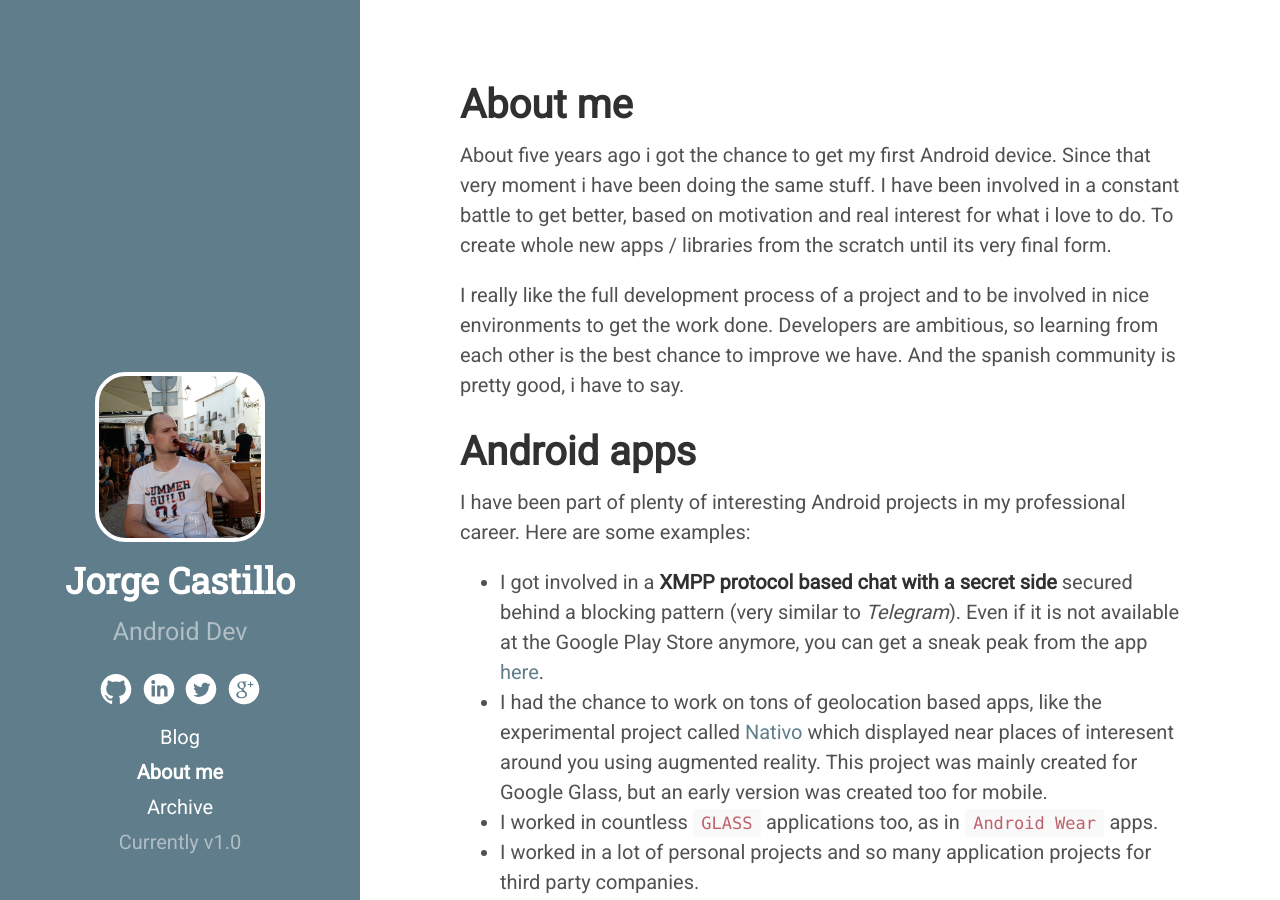
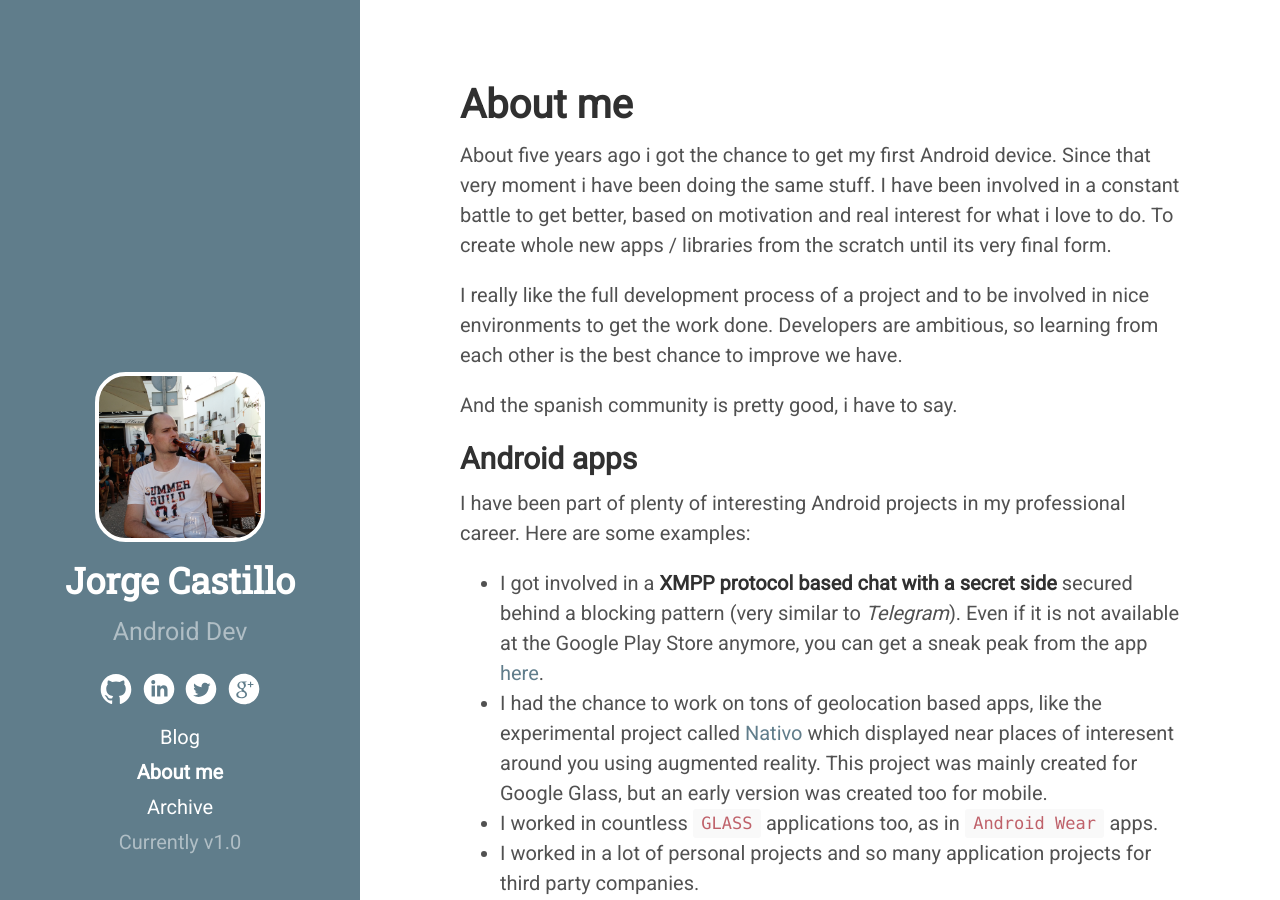
Before and after one commit to raja-ar/jorgecastilloprz.github.io, a Jekyll site: the page built from about.md, in a window 1280 px wide and 900 px high. Built offline with Jekyll 4.4.1, drawn with Linux system fonts in a browser that asks for light colours; Markdown is read by kramdown in place of the engine named in the settings.

```diff
--- a/about.md
+++ b/about.md
@@ -10,19 +10,21 @@ final form.
 
 I really like the full development process of a project and to be involved in nice environments to get
 the work done. Developers are ambitious, so learning from each other is the best chance to improve we have.
+
 And the spanish community is pretty good, i have to say.
 
 
-# Android apps
+## Android apps
 
 I have been part of plenty of interesting Android projects in my professional career. Here are some examples:
-*  I got involved in a **XMPP protocol based chat with a secret side** secured behind a blocking pattern (very similar to *Telegram*). Even if it is not available at the Google Play Store anymore, you can get a sneak peak from the app [here](http://www.droiders.com/es/tag/enjoystr-es/).
+
+* I got involved in a **XMPP protocol based chat with a secret side** secured behind a blocking pattern (very similar to *Telegram*). Even if it is not available at the Google Play Store anymore, you can get a sneak peak from the app [here](http://www.droiders.com/es/tag/enjoystr-es/).
 * I had the chance to work on tons of geolocation based apps, like the experimental project called [Nativo](https://play.google.com/store/apps/details?id=com.droiders.android.nativovanilla) which displayed near places of interesent around you using augmented reality. This project was mainly created for Google Glass, but an early version was created too for mobile.
 * I worked in countless `GLASS` applications too, as in `Android Wear` apps.
 * I worked in a lot of personal projects and so many application projects for third party companies.
 
 
-# Android / Java Open Source libraries
+## Android / Java Open Source libraries
 
 I learned a lot from the Open Source scene, and that is the main reason for me to try to contribute as much as i can on it. I have created some Open Source projects and libraries. You can check [my Gihub profile](https://github.com/JorgeCastilloPrz/) for some examples, but i will talk a little bit about some of them:
 
@@ -34,7 +36,8 @@ I learned a lot from the Open Source scene, and that is the main reason for me t
 * [Mirage](https://github.com/JorgeCastilloPrz/Mirage) is a prototype of an app that is still being created on my free time. It is a geolocation based app for excursionists displaying plenty of interesting nature places around.
 * [Dagger2Scopes](https://github.com/JorgeCastilloPrz/Dagger2Scopes) was an early simple example of `Dagger 2` scoping working through components. It is not finished and i am planning to revamp it totally to provide an advance working code sample.
 * [ScalaForTheImpatient](https://github.com/JorgeCastilloPrz/ScalaForTheImpatient) is a `Scala` functional language project where i am solving all the exercises proposed by the [ScalaForTheImpatient](http://www.horstmann.com/scala/index.html) book.
-# Android games
+
+## Android games
 
 I got the chance to work in a game development company where we created games composed totally by custom
 views and custom animations. Those were sport manager games where we had more than a million users. It
```
